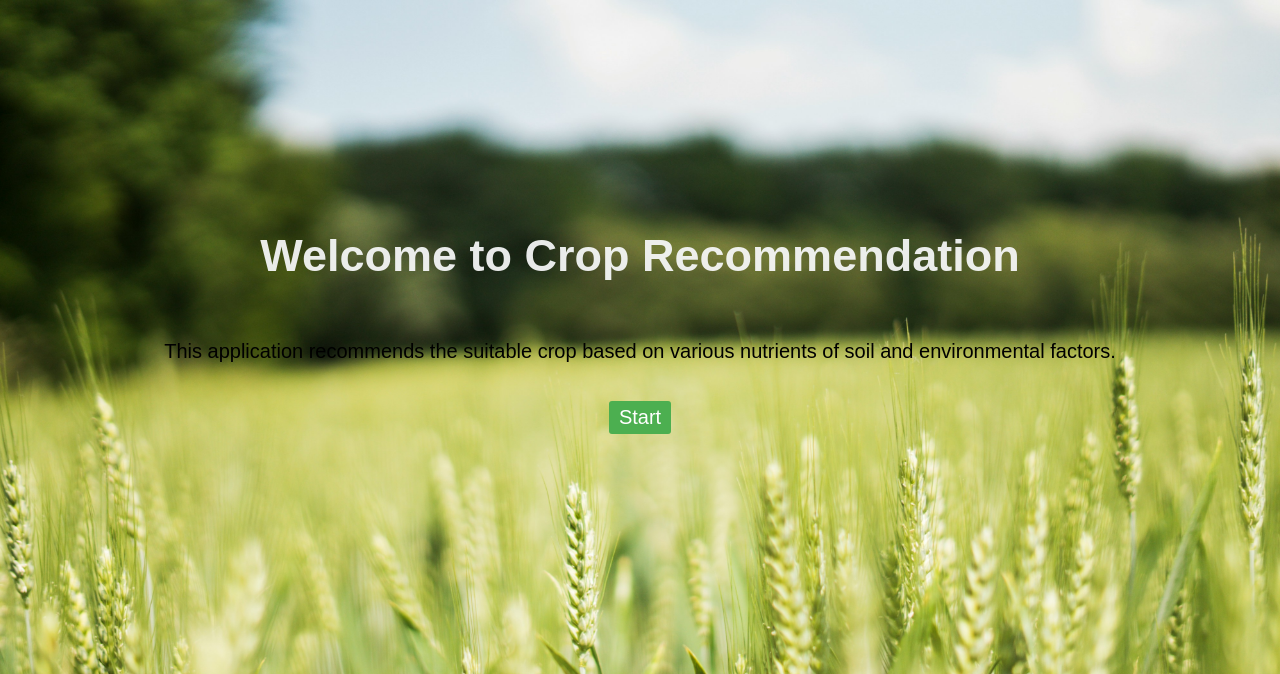
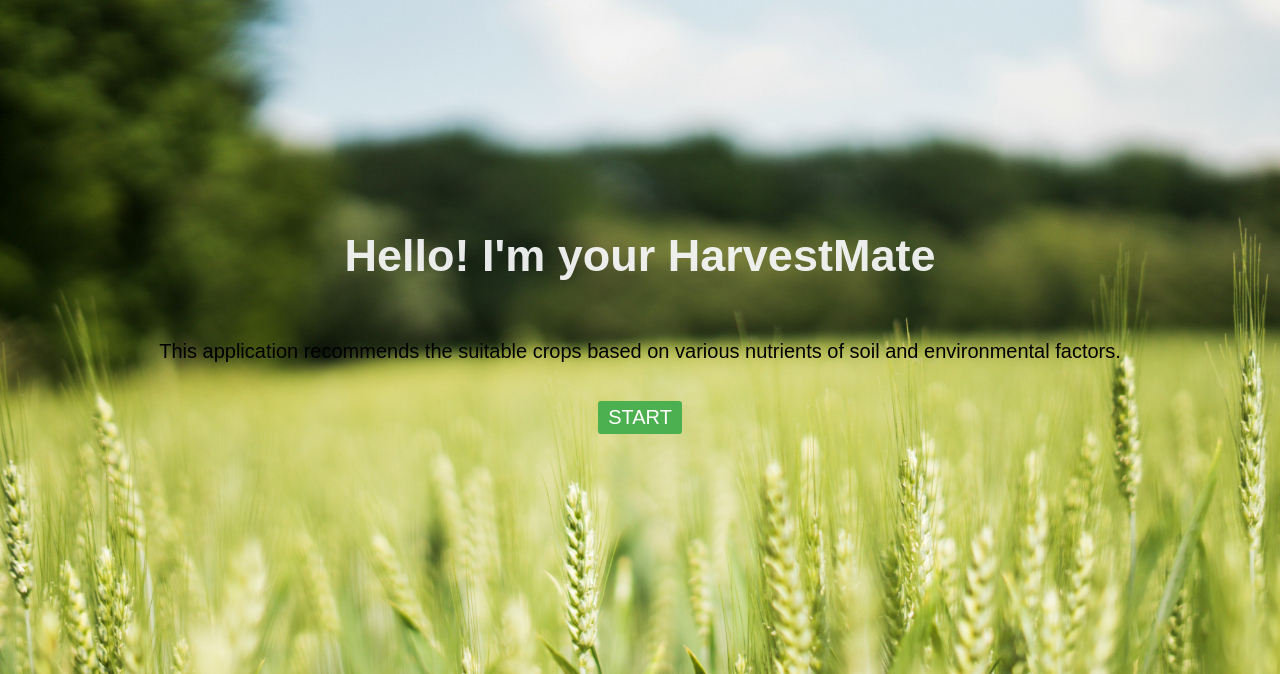
Before and after one commit to AkkalaGunavardhini/crop_recomm, a Flask app: page / in a window 1280 px wide. Shown: the top 674 px of the page. Run offline with Flask 3, Linux system fonts and the light colour scheme.

Commit message:
Update home.html

```diff
--- a/templates/home.html
+++ b/templates/home.html
@@ -3,15 +3,15 @@
 <head>
     <meta charset="UTF-8">
     <meta name="viewport" content="width=device-width, initial-scale=1.0">
-    <title>Welcome to Crop Prediction</title>
+    <title>HarvestMate</title>
     <link rel="stylesheet" type="text/css" href="../static/styles.css">
 </head>
 <body class="container">
     <div class="bb">
-        <h1 class="hh">Welcome to Crop Recommendation</h1><br>
-        <p>This application recommends the suitable crop based on various nutrients of soil and environmental factors.</p><br>
+        <h1 class="hh">Hello! I'm your HarvestMate</h1><br>
+        <p>This application recommends the suitable crops based on various nutrients of soil and environmental factors.</p><br>
         <form action="/index" method="get">
-            <button id="start-button">Start</button>
+            <button id="start-button">START</button>
         </form>
     </div>
 </body>
```
